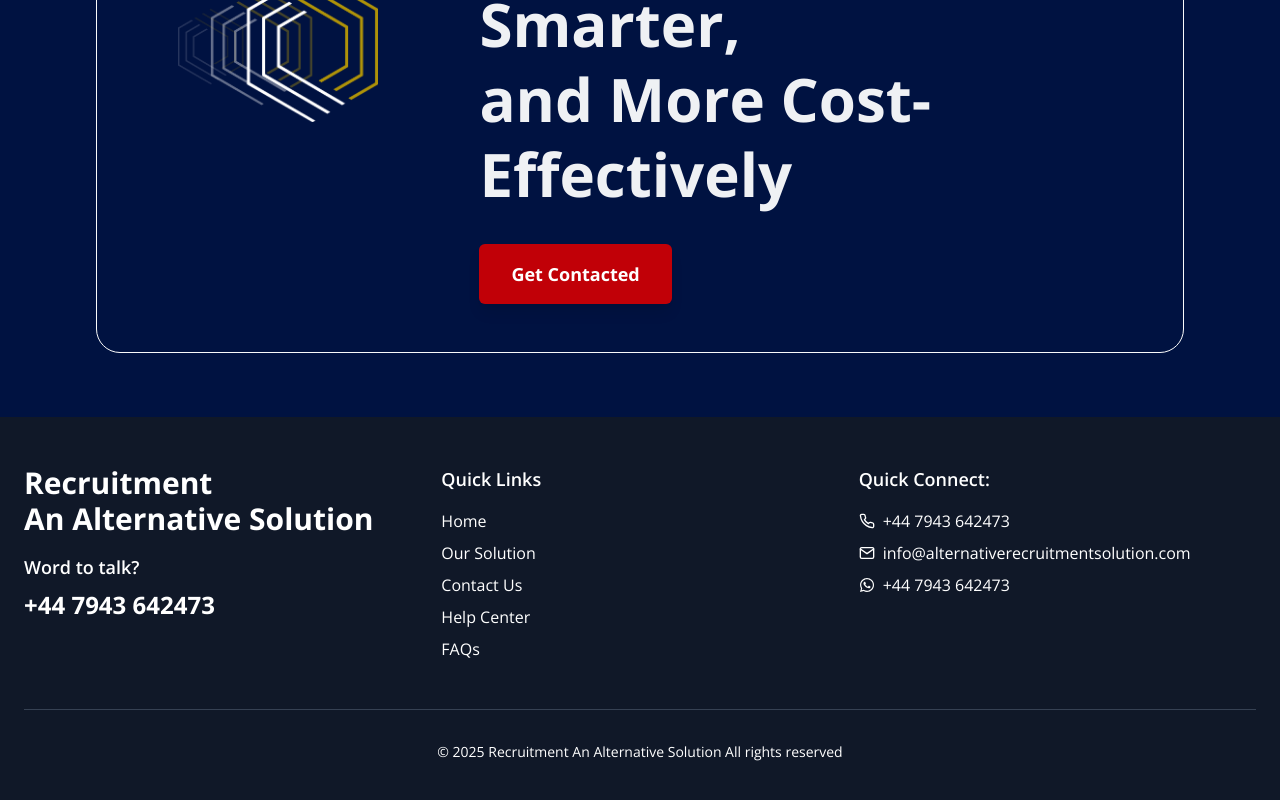
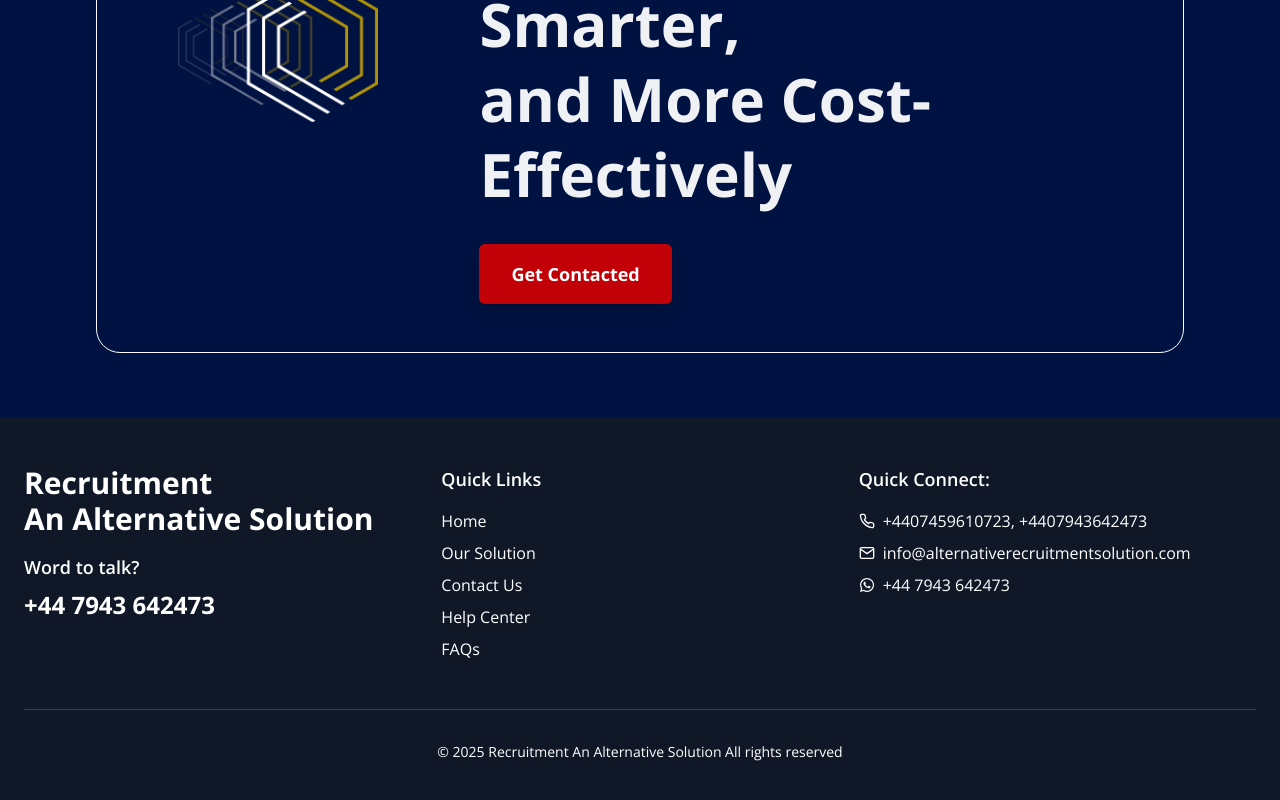
Before and after one commit to Ababil-Group/Alternative-Recruitment-Solution, a Next.js app: page / in a window 1280 px wide. Shown: the part 3424-4224 px from the top of the page. Built offline with nearby package versions, Linux system fonts and the light colour scheme.

Commit message:
update all

```diff
--- a/src/common/Footer.tsx
+++ b/src/common/Footer.tsx
@@ -82,9 +82,9 @@ export default function Footer() {
             <ul className="space-y-2">
               {[
                 {
-                  text: " +44 7943 642473",
+                  text: "+4407459610723, +4407943642473",
                   icon: <FiPhone className="inline mr-2" />,
-                  href: "tel:+447943642473",
+                  href: "tel:+4407459610723",
                 },
                 {
                   text: "info@alternativerecruitmentsolution.com",
```
